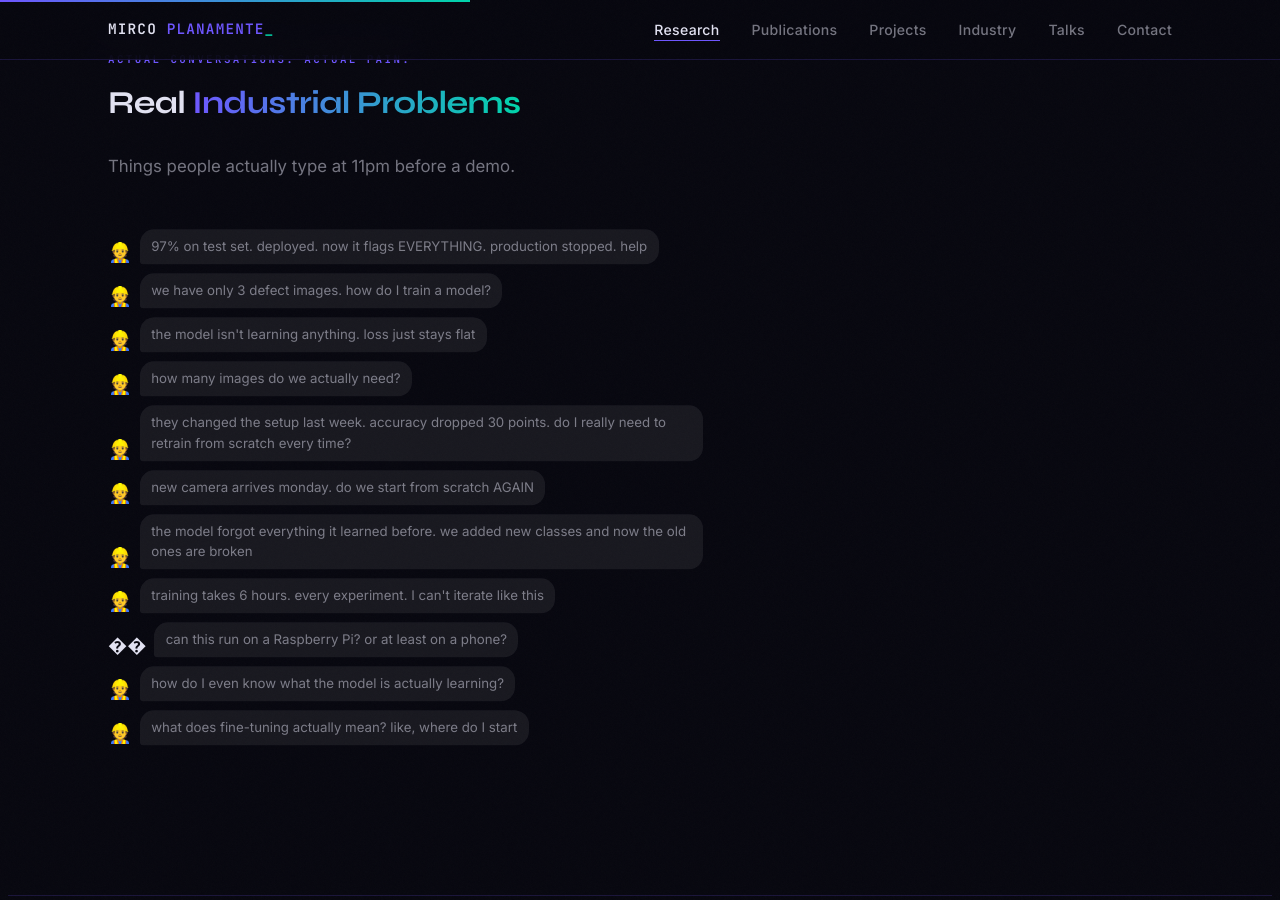
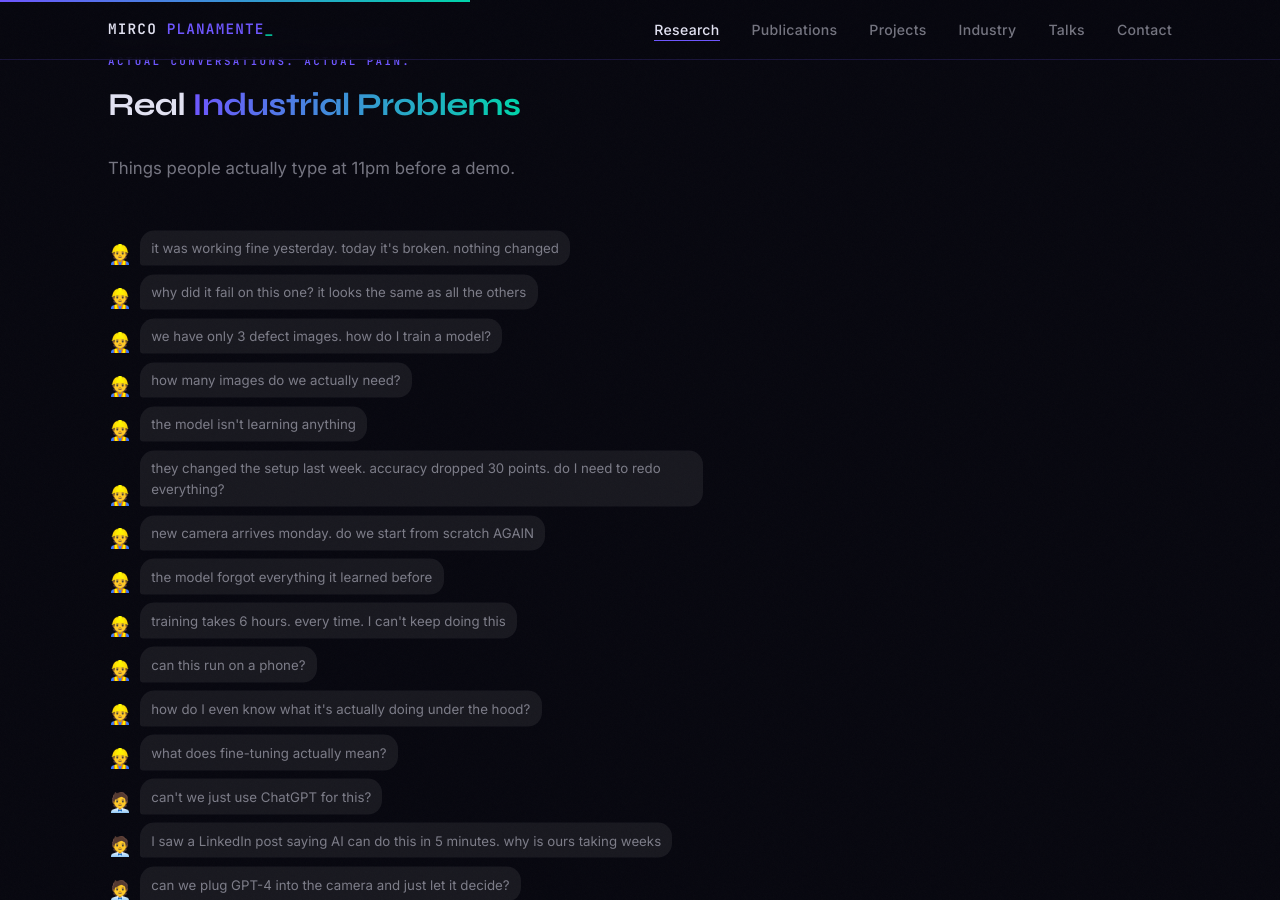
Before and after one commit to plana93/plana93.github.io, a Jekyll site: the page built from _pages/home_new.md, in a window 1280 px wide and 900 px high, scrolled down 2474 px. Built offline with Jekyll 4.4.1, drawn with Linux system fonts in a browser that asks for light colours; nearby versions of some CDN libraries; some of the changed text lies outside the part shown.

Commit message:
feat: chat board — messaggi non-tecnici + LLM hype questions

```diff
--- a/_pages/home_new.md
+++ b/_pages/home_new.md
@@ -242,7 +242,12 @@ description: "AI Researcher specializing in Computer Vision, Egocentric Vision &
 
       <div class="p-chat__msg p-chat__msg--them">
         <span class="p-chat__avatar">👷</span>
-        <span class="p-chat__bubble">97% on test set. deployed. now it flags EVERYTHING. production stopped. help</span>
+        <span class="p-chat__bubble">it was working fine yesterday. today it's broken. nothing changed</span>
+      </div>
+
+      <div class="p-chat__msg p-chat__msg--them">
+        <span class="p-chat__avatar">👷</span>
+        <span class="p-chat__bubble">why did it fail on this one? it looks the same as all the others</span>
       </div>
 
       <div class="p-chat__msg p-chat__msg--them">
@@ -252,17 +257,17 @@ description: "AI Researcher specializing in Computer Vision, Egocentric Vision &
 
       <div class="p-chat__msg p-chat__msg--them">
         <span class="p-chat__avatar">👷</span>
-        <span class="p-chat__bubble">the model isn't learning anything. loss just stays flat</span>
-      </div>
-
-      <div class="p-chat__msg p-chat__msg--them">
-        <span class="p-chat__avatar">👷</span>
         <span class="p-chat__bubble">how many images do we actually need?</span>
       </div>
 
       <div class="p-chat__msg p-chat__msg--them">
         <span class="p-chat__avatar">👷</span>
-        <span class="p-chat__bubble">they changed the setup last week. accuracy dropped 30 points. do I really need to retrain from scratch every time?</span>
+        <span class="p-chat__bubble">the model isn't learning anything</span>
+      </div>
+
+      <div class="p-chat__msg p-chat__msg--them">
+        <span class="p-chat__avatar">👷</span>
+        <span class="p-chat__bubble">they changed the setup last week. accuracy dropped 30 points. do I need to redo everything?</span>
       </div>
 
       <div class="p-chat__msg p-chat__msg--them">
@@ -272,27 +277,47 @@ description: "AI Researcher specializing in Computer Vision, Egocentric Vision &
 
       <div class="p-chat__msg p-chat__msg--them">
         <span class="p-chat__avatar">👷</span>
-        <span class="p-chat__bubble">the model forgot everything it learned before. we added new classes and now the old ones are broken</span>
+        <span class="p-chat__bubble">the model forgot everything it learned before</span>
       </div>
 
       <div class="p-chat__msg p-chat__msg--them">
         <span class="p-chat__avatar">👷</span>
-        <span class="p-chat__bubble">training takes 6 hours. every experiment. I can't iterate like this</span>
-      </div>
-
-      <div class="p-chat__msg p-chat__msg--them">
-        <span class="p-chat__avatar">��</span>
-        <span class="p-chat__bubble">can this run on a Raspberry Pi? or at least on a phone?</span>
+        <span class="p-chat__bubble">training takes 6 hours. every time. I can't keep doing this</span>
       </div>
 
       <div class="p-chat__msg p-chat__msg--them">
         <span class="p-chat__avatar">👷</span>
-        <span class="p-chat__bubble">how do I even know what the model is actually learning?</span>
+        <span class="p-chat__bubble">can this run on a phone?</span>
       </div>
 
       <div class="p-chat__msg p-chat__msg--them">
         <span class="p-chat__avatar">👷</span>
-        <span class="p-chat__bubble">what does fine-tuning actually mean? like, where do I start</span>
+        <span class="p-chat__bubble">how do I even know what it's actually doing under the hood?</span>
+      </div>
+
+      <div class="p-chat__msg p-chat__msg--them">
+        <span class="p-chat__avatar">👷</span>
+        <span class="p-chat__bubble">what does fine-tuning actually mean?</span>
+      </div>
+
+      <div class="p-chat__msg p-chat__msg--them">
+        <span class="p-chat__avatar">🧑‍💼</span>
+        <span class="p-chat__bubble">can't we just use ChatGPT for this?</span>
+      </div>
+
+      <div class="p-chat__msg p-chat__msg--them">
+        <span class="p-chat__avatar">🧑‍💼</span>
+        <span class="p-chat__bubble">I saw a LinkedIn post saying AI can do this in 5 minutes. why is ours taking weeks</span>
+      </div>
+
+      <div class="p-chat__msg p-chat__msg--them">
+        <span class="p-chat__avatar">🧑‍💼</span>
+        <span class="p-chat__bubble">can we plug GPT-4 into the camera and just let it decide?</span>
+      </div>
+
+      <div class="p-chat__msg p-chat__msg--them">
+        <span class="p-chat__avatar">🧑‍💼</span>
+        <span class="p-chat__bubble">the CEO wants an AI strategy by friday. what do I tell him</span>
       </div>
 
     </div>
```
